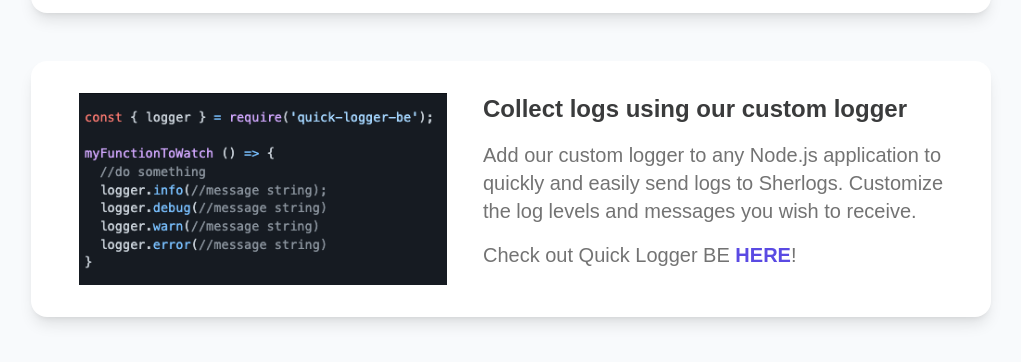
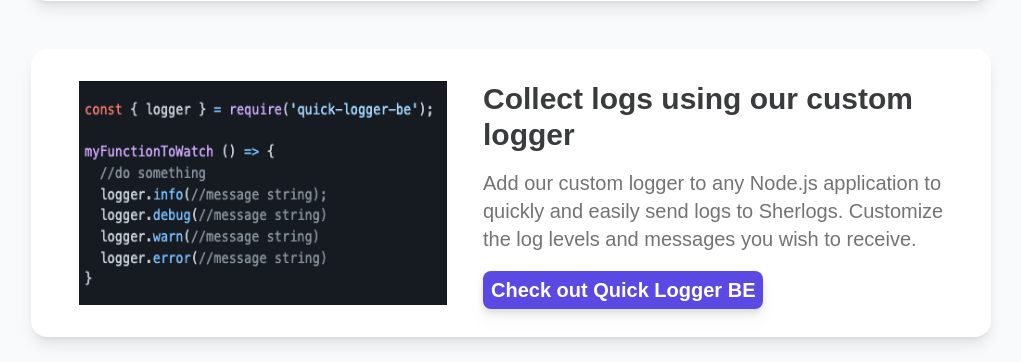
Before and after one commit to Sherlogs/sherlogs-landing-page, a Gatsby site: page / in a window 1280 px wide. Shown: the part 1878-2240 px from the top of the page, without its empty margins (129-1150 px from the left). Built offline with nearby package versions, Linux system fonts and the light colour scheme; Gatsby itself is replaced by a stand-in of ours.

Commit message:
finish styling buttons

```diff
--- a/src/components/features.js
+++ b/src/components/features.js
@@ -7,7 +7,7 @@
 
 export default function Features() {
     return(
-        <div className= 'flex flex-col items-center text-black font-semibold text-2xl m-16'>
+        <div className= 'flex flex-col items-center text-black font-semibold text-3xl m-16'>
             <h1 className='font-black text-5xl text-main'>Features</h1>
 
             <div className='flex space-x-5 my-6 w-5/6 rounded-2xl shadow-lg p-8 bg-white'>
@@ -38,8 +38,8 @@
                 <img className='px-4 w-[400px]' src={quickLogger} alt='quick logger example'></img>
                 <div>
                     <h2>Collect logs using our custom logger</h2>
-                    <p className='font-normal text-xl pt-4 text-gray'>Add our custom logger to any Node.js application to quickly and easily send logs to Sherlogs.  Customize the log levels and messages you wish to receive.</p>
-                    <p className='font-normal text-xl pt-4 text-gray'>Check out Quick Logger BE <a href='https://www.quickloggerbe.com/' target='_blank' rel='noopener noreferrer' className='text-main font-semibold'>HERE</a>!</p>
+                    <p className='font-normal text-xl pt-4 pb-4 text-gray'>Add our custom logger to any Node.js application to quickly and easily send logs to Sherlogs.  Customize the log levels and messages you wish to receive.</p>
+                    <a className='p-2 bg-main rounded-lg drop-shadow-lg text-white text-xl font-semibold hover:bg-white hover:text-main hover:border-2' href='https://www.quickloggerbe.com/' target='_blank' rel='noopener noreferrer'>Check out Quick Logger BE</a>
                 </div>
             </div>
 
--- a/src/pages/index.js
+++ b/src/pages/index.js
@@ -8,9 +8,9 @@
   return(
     <div className='font-source_sans bg-slate'>
       <div className='flex flex-col items-center bg-gradient-to-b from-darker to-main_fifty p-16'>
-        <img className='mt-8 w-1/4' src={logo} alt='logo'></img>
+        <img className='mt-6 w-1/4' src={logo} alt='logo'></img>
         <h1 className='text-white text-2xl m-8 font-semibold'>View and search through your logs with ease</h1>
-        <a className='border-2 p-2 bg-main_eighty rounded-lg text-main text-xl font-semibold' href="https://github.com/oslabs-beta/Sherlogs">Check it out on Github</a>
+        <a className='p-2 bg-main rounded-lg drop-shadow-lg text-white text-xl font-semibold hover:bg-white hover:text-main' href="https://github.com/oslabs-beta/Sherlogs">Check it out on Github</a>
       </div>
 
       <Features></Features>
```
